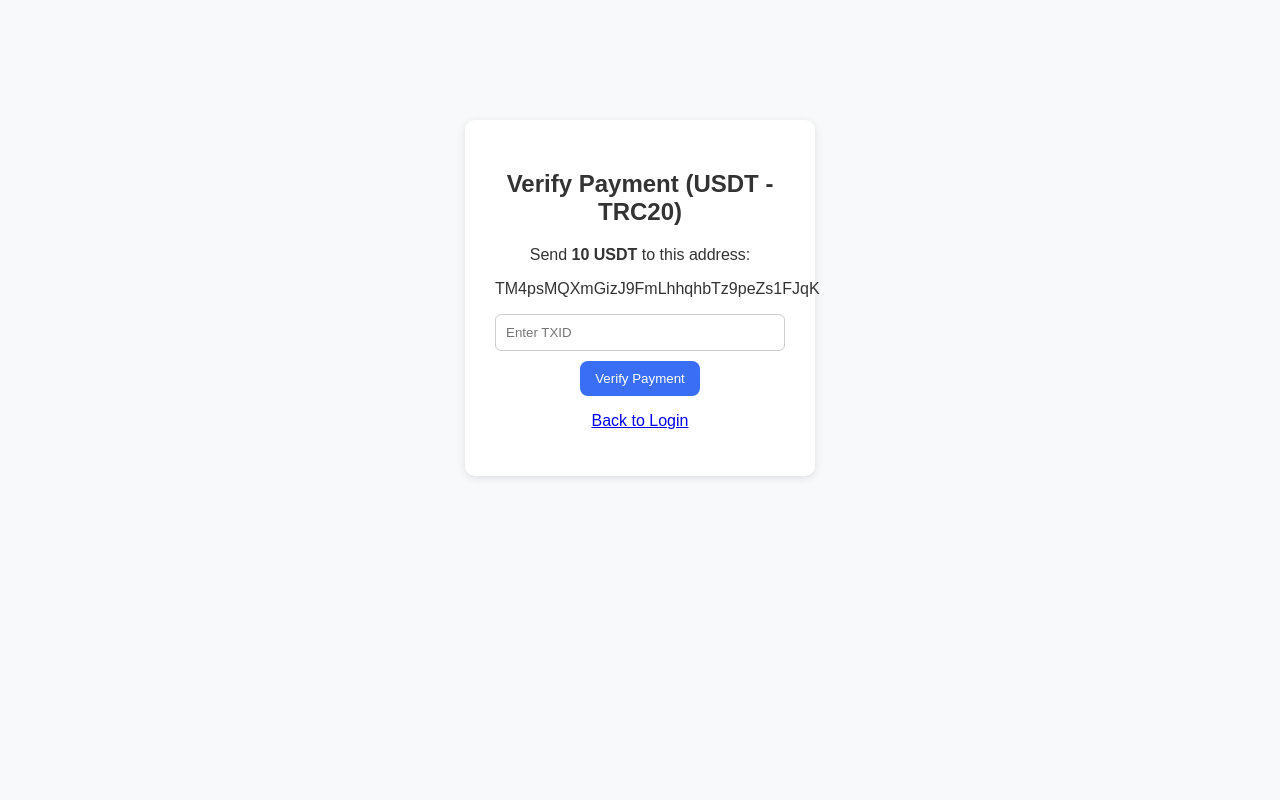
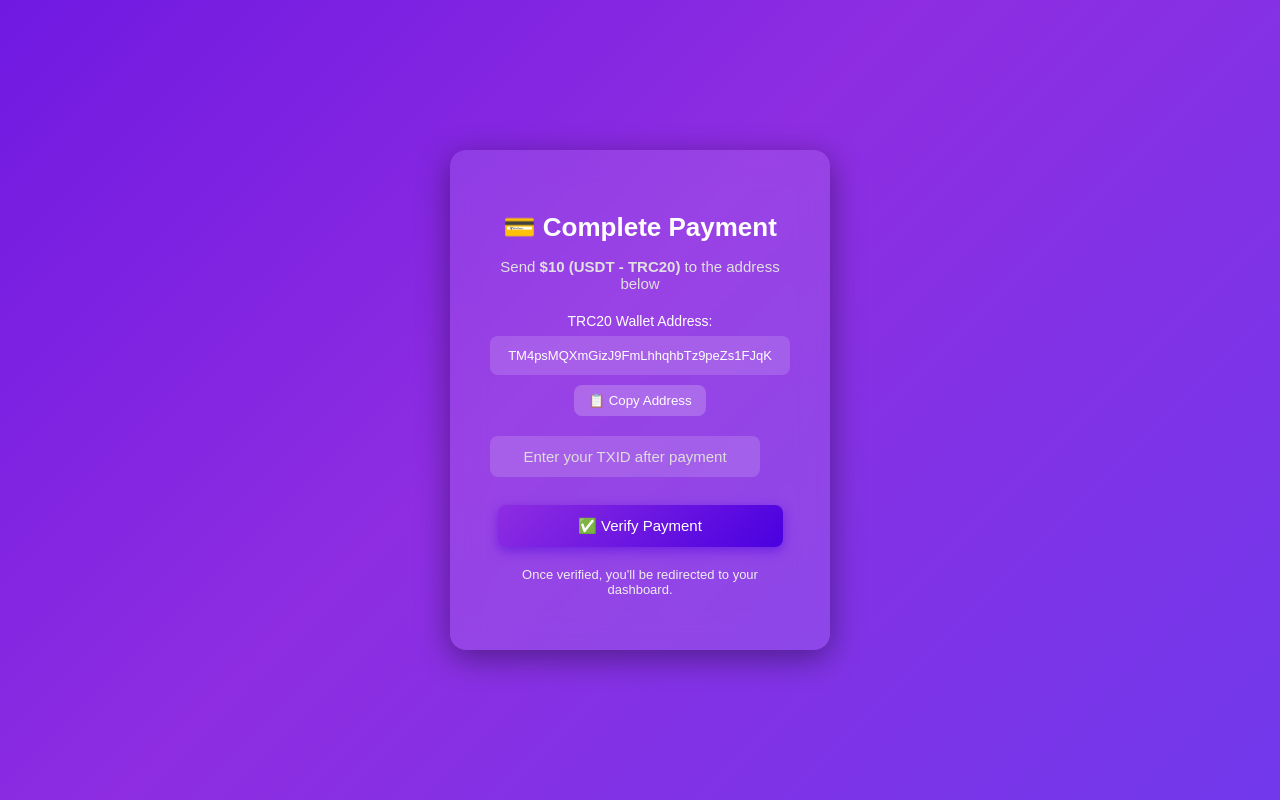
Before and after one commit to richinsmarilu5-droid/usachat-server, a website: page payment.html in a window 1280 px wide. Drawn offline with Linux system fonts and the light colour scheme.

Commit message:
payment.html

```diff
--- a/payment.html
+++ b/payment.html
@@ -1,26 +1,163 @@
 <!DOCTYPE html>
 <html lang="en">
 <head>
-  <meta charset="UTF-8" />
-  <meta name="viewport" content="width=device-width, initial-scale=1.0" />
+  <meta charset="UTF-8">
+  <meta name="viewport" content="width=device-width, initial-scale=1.0">
   <title>Payment - USAChat</title>
-  <link rel="stylesheet" href="style.css" />
+  <link rel="stylesheet" href="style.css">
+  <style>
+    body {
+      margin: 0;
+      height: 100vh;
+      display: flex;
+      justify-content: center;
+      align-items: center;
+      background: linear-gradient(135deg, #4a00e0, #8e2de2, #5b42f3);
+      background-size: 200% 200%;
+      animation: bgMove 8s ease infinite;
+      font-family: "Poppins", sans-serif;
+      color: #fff;
+    }
+
+    @keyframes bgMove {
+      0% { background-position: 0% 50%; }
+      50% { background-position: 100% 50%; }
+      100% { background-position: 0% 50%; }
+    }
+
+    .payment-box {
+      background: rgba(255, 255, 255, 0.1);
+      backdrop-filter: blur(15px);
+      border-radius: 16px;
+      padding: 40px;
+      text-align: center;
+      width: 380px;
+      box-shadow: 0 8px 32px rgba(0, 0, 0, 0.4);
+      animation: fadeIn 0.8s ease-in-out;
+    }
+
+    @keyframes fadeIn {
+      from { opacity: 0; transform: translateY(20px); }
+      to { opacity: 1; transform: translateY(0); }
+    }
+
+    h2 {
+      margin-bottom: 8px;
+      font-size: 26px;
+      color: #fff;
+    }
+
+    p.subtitle {
+      color: #e0e0e0;
+      margin-bottom: 20px;
+      font-size: 15px;
+    }
+
+    .address-box {
+      background: rgba(255, 255, 255, 0.15);
+      padding: 12px;
+      border-radius: 8px;
+      word-break: break-all;
+      font-size: 13px;
+      margin-top: 6px;
+    }
+
+    .copy-btn {
+      background: rgba(255, 255, 255, 0.2);
+      border: none;
+      padding: 8px 14px;
+      border-radius: 8px;
+      color: #fff;
+      margin-top: 10px;
+      cursor: pointer;
+      transition: 0.3s;
+    }
+
+    .copy-btn:hover {
+      background: rgba(255, 255, 255, 0.35);
+    }
+
+    input {
+      width: 90%;
+      padding: 12px;
+      margin-top: 20px;
+      border-radius: 8px;
+      border: none;
+      outline: none;
+      background: rgba(255, 255, 255, 0.15);
+      color: #fff;
+      font-size: 15px;
+      text-align: center;
+    }
+
+    input::placeholder {
+      color: #ddd;
+    }
+
+    .verify-btn {
+      margin-top: 18px;
+      background: linear-gradient(135deg, #8e2de2, #4a00e0);
+      color: #fff;
+      border: none;
+      padding: 12px 25px;
+      border-radius: 8px;
+      font-size: 15px;
+      cursor: pointer;
+      width: 95%;
+      transition: 0.3s;
+      box-shadow: 0 4px 12px rgba(78, 0, 224, 0.5);
+    }
+
+    .verify-btn:hover {
+      transform: translateY(-2px);
+      box-shadow: 0 6px 18px rgba(78, 0, 224, 0.7);
+    }
+
+    .note {
+      margin-top: 20px;
+      font-size: 13px;
+      color: #eee;
+    }
+  </style>
 </head>
 <body>
-  <div class="payment-container">
-    <h2>Verify Payment (USDT - TRC20)</h2>
-    <p>Send <b>10 USDT</b> to this address:</p>
-    <p class="wallet">TM4psMQXmGizJ9FmLhhqhbTz9peZs1FJqK</p>
-    <input type="text" id="txid" placeholder="Enter TXID" />
-    <button onclick="verifyTx()">Verify Payment</button>
-    <p><a href="index.html">Back to Login</a></p>
+  <div class="payment-box">
+    <h2>💳 Complete Payment</h2>
+    <p class="subtitle">Send <strong>$10 (USDT - TRC20)</strong> to the address below</p>
+
+    <label style="font-size:14px;">TRC20 Wallet Address:</label>
+    <div class="address-box" id="trcAddress">TM4psMQXmGizJ9FmLhhqhbTz9peZs1FJqK</div>
+    <button class="copy-btn" onclick="copyAddress()">📋 Copy Address</button>
+
+    <input type="text" id="txidInput" placeholder="Enter your TXID after payment" />
+    <button class="verify-btn" onclick="verifyPayment()">✅ Verify Payment</button>
+
+    <p class="note">Once verified, you'll be redirected to your dashboard.</p>
   </div>
 
   <script>
-    async function verifyTx() {
-      const txid = document.getElementById("txid").value.trim();
-      if (!txid) return alert("Enter your TXID");
+    function copyAddress() {
+      const addr = document.getElementById("trcAddress").textContent;
+      navigator.clipboard.writeText(addr);
+      alert("✅ Wallet address copied!");
+    }
 
+    async function verifyPayment() {
+      const txid = document.getElementById("txidInput").value.trim();
+      const user = sessionStorage.getItem("loggedUser");
+
+      if (!user) {
+        alert("Please login or create an account first!");
+        window.location.href = "index.html";
+        return;
+      }
+
+      if (!txid) {
+        alert("Please enter your transaction ID (TXID).");
+        return;
+      }
+
+      try {
         const res = await fetch("https://usachat-server-hx17.onrender.com/api/verify-txid", {
           method: "POST",
           headers: { "Content-Type": "application/json" },
@@ -28,11 +165,18 @@
         });
 
         const data = await res.json();
+
         if (data.success) {
-        alert("✅ Payment Verified!");
+          sessionStorage.setItem("paidUser", user);
+          sessionStorage.setItem("txid_" + user, txid);
+          alert("✅ Payment Verified Successfully!");
           window.location.href = "dashboard.html";
         } else {
-        alert("❌ Invalid or insufficient payment");
+          alert("❌ " + data.message);
+        }
+      } catch (err) {
+        alert("⚠️ Server Error: " + err.message);
+        console.error(err);
       }
     }
   </script>
```
Lines whose indentation alone changed are shown as unchanged.
